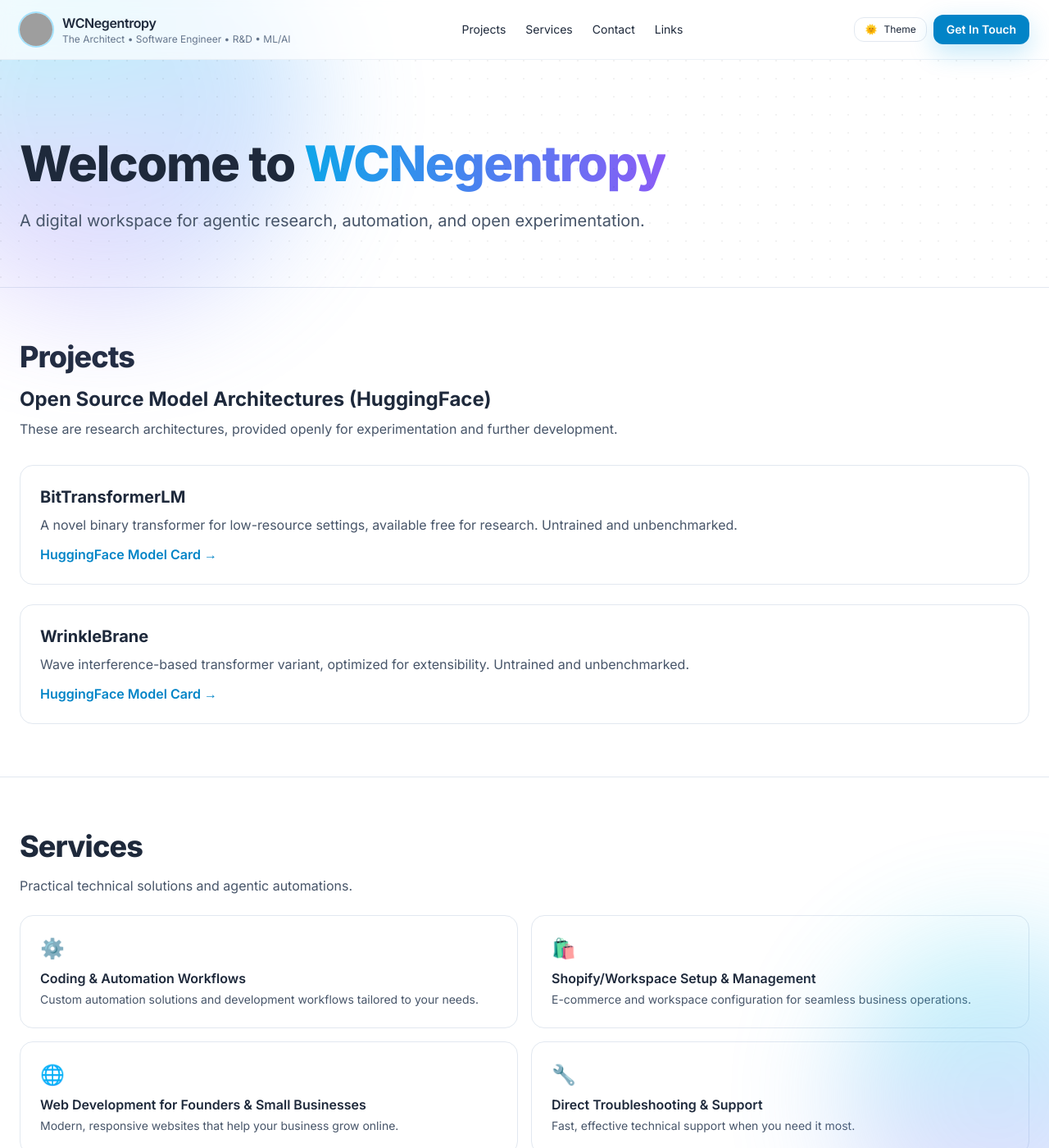
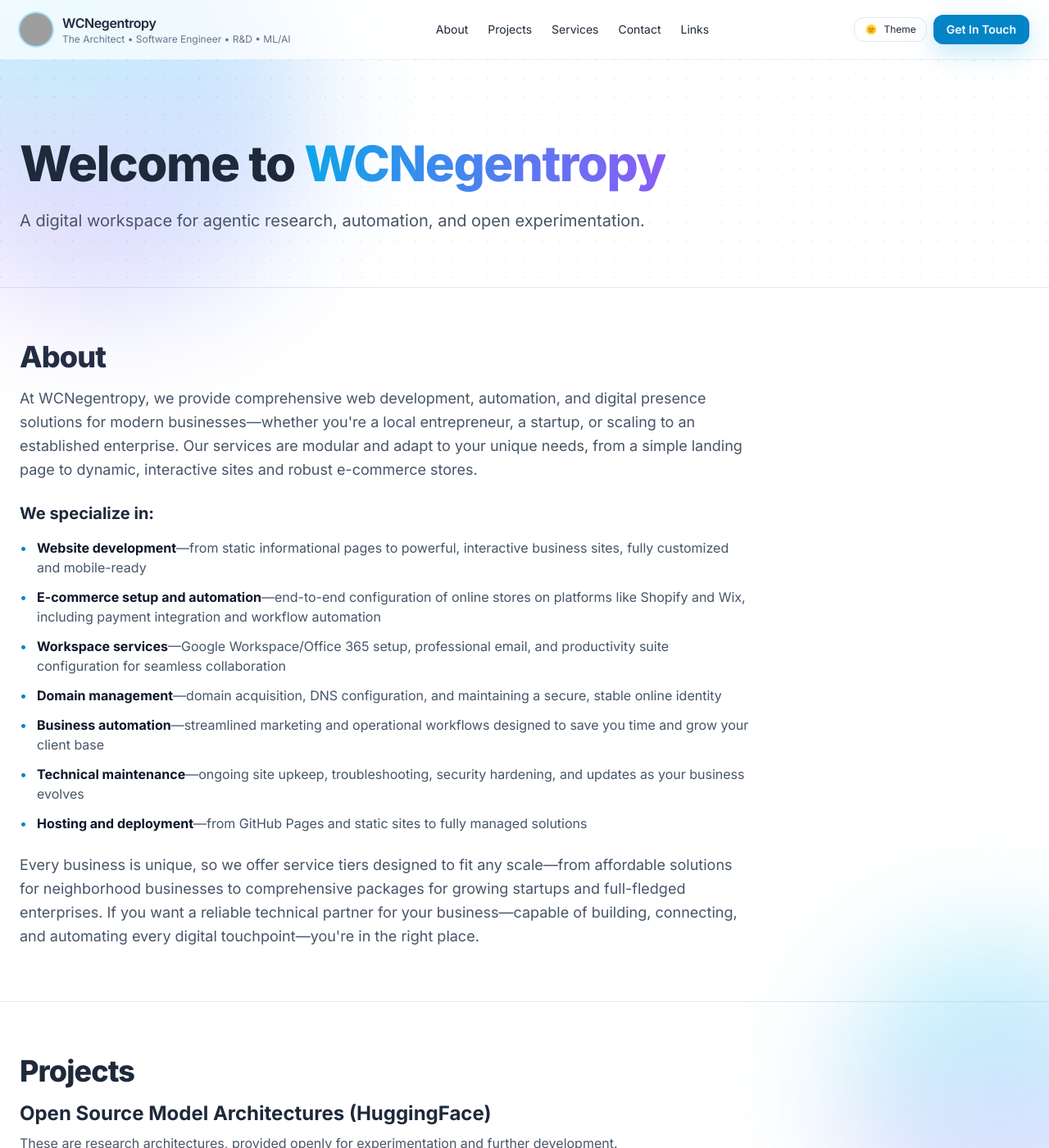
Before and after one commit to WCNegentropy/WCNegentropy.github.io, a Jekyll site: the page built from index.md, in a window 1280 px wide and 1400 px high. Shown: the whole window at 82% size. Built offline with Jekyll 4.4.1, drawn with Linux system fonts in a browser that asks for light colours; nearby versions of some CDN libraries; grey boxes are pictures that could not be loaded.

Commit message:
Add About section to home page with navigation link
- Added "About" link to header navigation
- Created comprehensive About section between Welcome and Projects
- Highlighted 7 key service areas with professional formatting
- Section includes business scale offerings from local to enterprise
- All changes maintain existing site styling and responsive design

Co-authored-by: WCNegentropy <217131625+WCNegentropy@users.noreply.github.com>

```diff
--- a/_includes/header.html
+++ b/_includes/header.html
@@ -8,6 +8,7 @@
       </div>
     </a>
     <nav class="hidden md:flex items-center gap-6 text-sm">
+      <a href="/#about" class="hover:text-brand-600 transition-colors">About</a>
       <a href="/#projects" class="hover:text-brand-600 transition-colors">Projects</a>
       <a href="/#services" class="hover:text-brand-600 transition-colors">Services</a>
       <a href="/#contact" class="hover:text-brand-600 transition-colors">Contact</a>
--- a/_layouts/home.html
+++ b/_layouts/home.html
@@ -14,6 +14,58 @@ layout: default
         A digital workspace for agentic research, automation, and open experimentation.
       </p>
     </div>
+  </div>
+</section>
+
+<div class="border-t border-slate-200 dark:border-slate-800 transition-colors duration-300"></div>
+
+<!-- ABOUT -->
+<section id="about" class="mx-auto max-w-7xl px-6 py-16">
+  <h2 class="text-3xl sm:text-4xl font-extrabold tracking-tight mb-4">About</h2>
+
+  <div class="max-w-4xl space-y-6">
+    <p class="text-lg text-slate-600 dark:text-slate-300 leading-relaxed transition-colors duration-300">
+      At WCNegentropy, we provide comprehensive web development, automation, and digital presence solutions for modern businesses—whether you're a local entrepreneur, a startup, or scaling to an established enterprise. Our services are modular and adapt to your unique needs, from a simple landing page to dynamic, interactive sites and robust e-commerce stores.
+    </p>
+
+    <div class="space-y-4">
+      <h3 class="text-xl font-bold">We specialize in:</h3>
+
+      <ul class="space-y-3 text-slate-600 dark:text-slate-300 transition-colors duration-300">
+        <li class="flex gap-3">
+          <span class="text-brand-600 flex-shrink-0">•</span>
+          <span><strong class="text-slate-900 dark:text-slate-100">Website development</strong>—from static informational pages to powerful, interactive business sites, fully customized and mobile-ready</span>
+        </li>
+        <li class="flex gap-3">
+          <span class="text-brand-600 flex-shrink-0">•</span>
+          <span><strong class="text-slate-900 dark:text-slate-100">E-commerce setup and automation</strong>—end-to-end configuration of online stores on platforms like Shopify and Wix, including payment integration and workflow automation</span>
+        </li>
+        <li class="flex gap-3">
+          <span class="text-brand-600 flex-shrink-0">•</span>
+          <span><strong class="text-slate-900 dark:text-slate-100">Workspace services</strong>—Google Workspace/Office 365 setup, professional email, and productivity suite configuration for seamless collaboration</span>
+        </li>
+        <li class="flex gap-3">
+          <span class="text-brand-600 flex-shrink-0">•</span>
+          <span><strong class="text-slate-900 dark:text-slate-100">Domain management</strong>—domain acquisition, DNS configuration, and maintaining a secure, stable online identity</span>
+        </li>
+        <li class="flex gap-3">
+          <span class="text-brand-600 flex-shrink-0">•</span>
+          <span><strong class="text-slate-900 dark:text-slate-100">Business automation</strong>—streamlined marketing and operational workflows designed to save you time and grow your client base</span>
+        </li>
+        <li class="flex gap-3">
+          <span class="text-brand-600 flex-shrink-0">•</span>
+          <span><strong class="text-slate-900 dark:text-slate-100">Technical maintenance</strong>—ongoing site upkeep, troubleshooting, security hardening, and updates as your business evolves</span>
+        </li>
+        <li class="flex gap-3">
+          <span class="text-brand-600 flex-shrink-0">•</span>
+          <span><strong class="text-slate-900 dark:text-slate-100">Hosting and deployment</strong>—from GitHub Pages and static sites to fully managed solutions</span>
+        </li>
+      </ul>
+    </div>
+
+    <p class="text-lg text-slate-600 dark:text-slate-300 leading-relaxed transition-colors duration-300">
+      Every business is unique, so we offer service tiers designed to fit any scale—from affordable solutions for neighborhood businesses to comprehensive packages for growing startups and full-fledged enterprises. If you want a reliable technical partner for your business—capable of building, connecting, and automating every digital touchpoint—you're in the right place.
+    </p>
   </div>
 </section>
 
```
